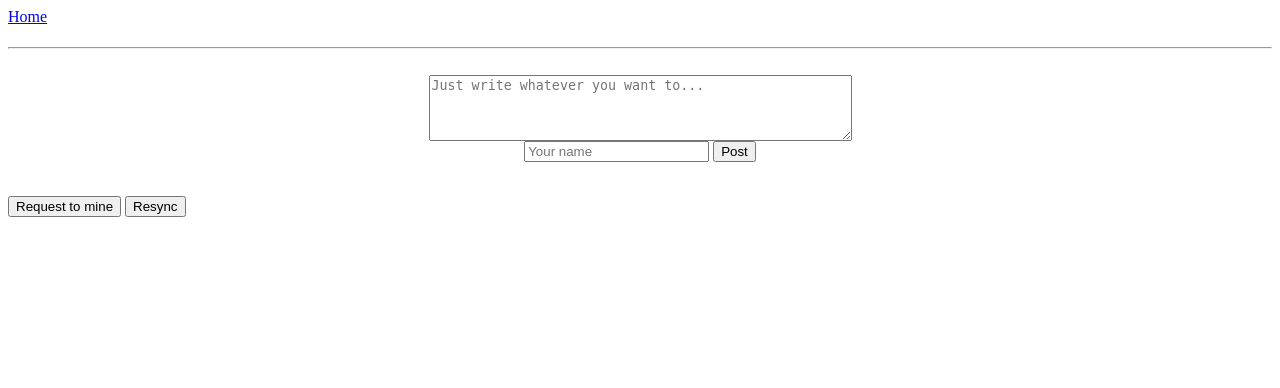
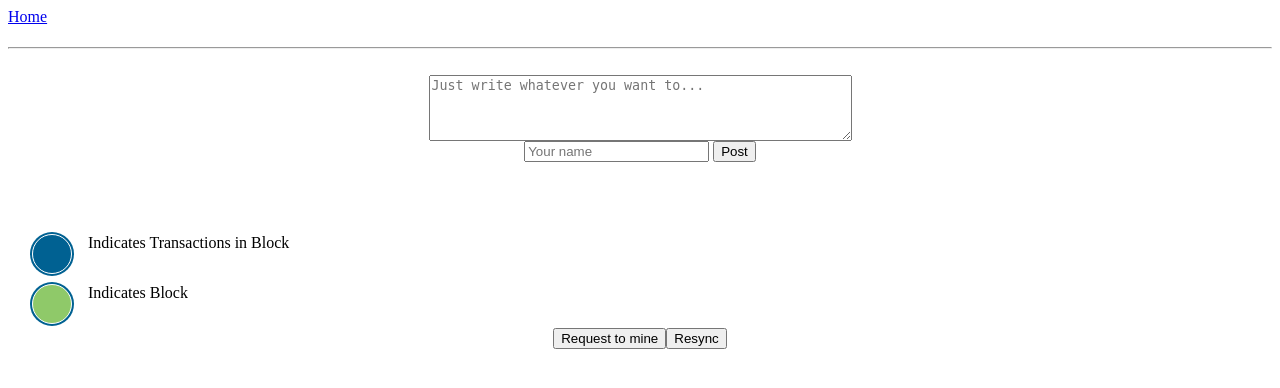
Before and after one commit to arjunsundaram4/pythonBlockchain, a Flask app: template app/templates/index.html in a window 1280 px wide. Shown: the top 388 px of the page. Run offline with Flask 2, Linux system fonts and the light colour scheme; the template is opened without the code that fills it, so the values that code supplies are empty.

Commit message:
UI Modifications for Block and transactions in block

```diff
--- a/app/templates/index.html
+++ b/app/templates/index.html
@@ -12,26 +12,45 @@
 	    <input type="submit" value="Post">
 	</form>
 	</center>
+	<div class="post_box-1">
+		<div class="post_box-1"></div>
+		<div style="background:  rgb(0, 97, 146) none repeat scroll 0% 0%; box-shadow: rgb(0, 97, 146) 0px 0px 0px 2px;" class="post_box-avatar "></div>
+		<div > Indicates Transactions in Block	</div>
+	</div>
+		<div class="post_box-1">
+		   <div style="background: rgb(143, 201, 105) none repeat scroll 0% 0%; box-shadow: rgb(0, 97, 146) 0px 0px 0px 2px;" class="post_box-avatar "></div>
+		   <div > Indicates Block	</div>
+		</div>
 
+	 </div>
 	<br>
-
+	<div class="centerpage">
 	<a href="{{node_address}}/mine" target="_blank"><button>Request to mine</button></a>
 	<a href="/"><button>Resync</button></a>
-
+	</div>
 	<div style="margin: 20px;">
+	</div>
 
     {% for post in posts %}
     <div class="post_box">
 	   <div class="post_box-header">
-	      <div class="post_box-options"><button class="option-btn">Reply</button></div>
-	      <div style="background: rgb(0, 97, 146) none repeat scroll 0% 0%; box-shadow: rgb(0, 97, 146) 0px 0px 0px 2px;" class="post_box-avatar">{{post.author[0]}}</div>
-	      <div class="name-header">{{post.author}}</div>
-	      <div class="post_box-subtitle"> Posted at <i>{{readable_time(post.timestamp)}}</i></div>
+	      <div class="post_box-options">
+			  <!-- <button class="option-btn">Reply</button> -->
+			</div>
+		  <div style="background: rgb(143, 201, 105) none repeat scroll 0% 0%; box-shadow: rgb(0, 97, 146) 0px 0px 0px 2px;" class="post_box-index">{{post.index}}</div>
+		  <div class="post_box-subtitle">Previous Hash <i>{{post.previous_hash}}</i></div>
+		  <div class="post_box-subtitle">Hash <i>{{post.hash}}</i></div>
+
 	   </div>
 	   <div>
-	      <div class="post_box-body">
-	         <p>{{post.content}}</p>
-	      </div>
+
+			{% for po in post.transactions %}
+			<div style="background: rgb(0, 97, 146) none repeat scroll 0% 0%; box-shadow: rgb(0, 97, 146) 0px 0px 0px 2px;" class="post_box-avatar">{{po.author[0]}}</div>
+			<div class="post_box-subtitle"> Posted at <i>{{readable_time(po.timestamp)}}</i> </div>
+			<div class="post_box-body">
+	         <p>{{po.content}}</p>
+			</div>
+			 {% endfor %}
 	   </div>
 	</div>
 	{% endfor %}
@@ -39,10 +58,16 @@
 	<style>
 		.post_box {
 		    background: #fff;
-		    padding: 12px 0px 0px 12px;
+		    padding: 24px 0px 0px 24px;
 		    margin-top: 0px;
 		    margin-bottom: 8px;
 		    border-top: 1px solid #f0f0f0;
+		}
+		.post_box-1 {
+		    background: #fff;
+		    padding: 24px 0px 0px 24px;
+		    margin-top: 0px;
+		    margin-bottom: 8px;
 		}
 
 		.post_box-header {
@@ -52,6 +77,20 @@
 		.post_box-avatar {
 		    width: 38px;
 		    height: 38px;
+		    border-radius: 50%;
+		    display: flex;
+		    justify-content: center;
+		    align-items: center;
+		    color: white;
+		    font-size: 22px;
+		    float: left;
+		    margin-right: 16px;
+		    border: 1px solid #fff;
+		    box-shadow: 0px 0px 0px 2px #f00;
+		}
+		.post_box-index {
+		    width: 76px;
+		    height: 76px;
 		    border-radius: 50%;
 		    display: flex;
 		    justify-content: center;
@@ -97,6 +136,11 @@
 		    outline: none;
 		    height: 42px;
 		}
+		.centerpage {
+			display: flex;
+			justify-content: center;
+			align-items: center;
+		}
 	</style>
     </div>
 {% endblock %}
```
Also changed, not shown: app/views.py (+4 -4 lines), sample.json (+1 -1 lines).
